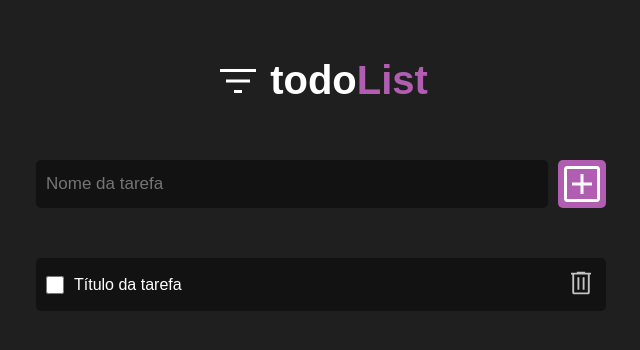
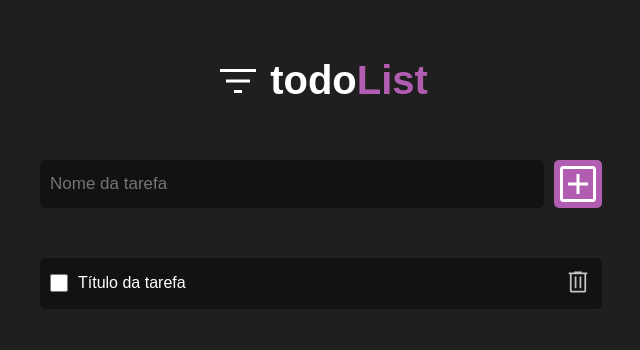
Before and after one commit to Wesley-Nilton/todolist, a plain HTML site: page index.html in a window 1280 px wide. Shown: the full height of the page, 319-959 px from the left. Drawn offline with Linux system fonts and the light colour scheme.

Commit message:
Improves style and responsiveness

```diff
--- a/index.html
+++ b/index.html
@@ -5,6 +5,8 @@
     <meta http-equiv="X-UA-Compatible" content="IE=edge">
     <meta name="viewport" content="width=device-width, initial-scale=1.0">
     <title>todoList</title>
+    <!-- FAVICON -->
+    <link rel="shortcut icon" href="assets/icons/list.ico" type="image/x-icon">
     <!-- CSS -->
     <link rel="stylesheet" href="style.css">
 </head>
@@ -18,7 +20,7 @@
             <input type="text" name="assignment" id="assignment" placeholder="Nome da tarefa">
             <button aria-label="Adicionar tarefa"><img src="assets/icons/add-box.svg" alt="Ícone de adição"></button>
         </form>
-        <ul class="task-wrapping">
+        <ul>
             <li>
                 <div>
                     <input type="checkbox" name="highlighter" id="highlighter" aria-label="Concluir tarefa">
--- a/style.css
+++ b/style.css
@@ -6,6 +6,10 @@
 }
 
 :root{
+    --bg-general: #201f1f;
+    --bg-contrast: #131212;
+    --emphasis: #b15db1;
+
     font-size: 62.5%;
 }
 
@@ -14,7 +18,11 @@ body{
     font-family: sans-serif;
     height: 100vh;
     width: 100%;
-    background-color: #201f1f;
+    background-color: var(--bg-general);
+}
+
+header, main{
+    margin-inline: 1rem;
 }
 
 img{
@@ -41,26 +49,25 @@ header img{
 }
 
 header .special{
-    color: #b15db1;
+    color: var(--emphasis);
 }
 
 /* MAIN */
 main form{
     display: flex;
     justify-content: center;
-    align-items: center;
     gap: 1rem;
 }
 
 main form input{
     color: #fff;
     font-size: 1.7rem;
-    width: 40%;
+    width: 80%;
     height: 4.8rem;
     padding: 1rem;
     border: none;
     border-radius: .5rem;
-    background-color: #131212;
+    background-color: var(--bg-contrast);
 }
 
 main form button{
@@ -68,16 +75,17 @@ main form button{
     justify-content: center;
     align-items: center;
     width: 4.8rem;
+    min-width: 4.8rem;
     height: 4.8rem;
     border-radius: .5rem;
-    background-color: #b15db1;
+    background-color: var(--emphasis);
 }
 
 main ul{
     display: flex;
     flex-direction: column;
     gap: 1.6rem;
-    width: calc(40% + 5.8rem);
+    max-width: calc(80% + 5.8rem);
     margin: 5rem auto;
     list-style: none;
 }
@@ -85,10 +93,9 @@ main ul{
 main li{
     display: flex;
     justify-content: space-between;
-    width: 100%;
     padding: 1rem;
     border-radius: .5rem;
-    background-color: #131212;
+    background-color: var(--bg-contrast);
 }
 
 main li button{
@@ -100,10 +107,12 @@ main li div{
     display: flex;
     align-items: center;
     gap: 1rem;
+    width: 100%;
+    margin-right: 1rem;
 }
 
 main li div input{
-    width: 1.8rem;
+    min-width: 1.8rem;
     height: 1.8rem;
     cursor: pointer;
 }
@@ -111,4 +120,18 @@ main li div input{
 main li div h3{
     font-size: 1.6rem;
     font-weight: normal;
+    text-align: justify;
+    word-break: break-word;
 }
+
+/* RESPONSIVE */
+@media (min-width: 750px) {
+    /* MAIN */
+    main form input{
+        width: 40%;
+    }
+
+    main ul{
+        width: calc(40% + 5.8rem);
+    }
+}
```
Also changed, not shown: assets/icons/list.ico (added).
